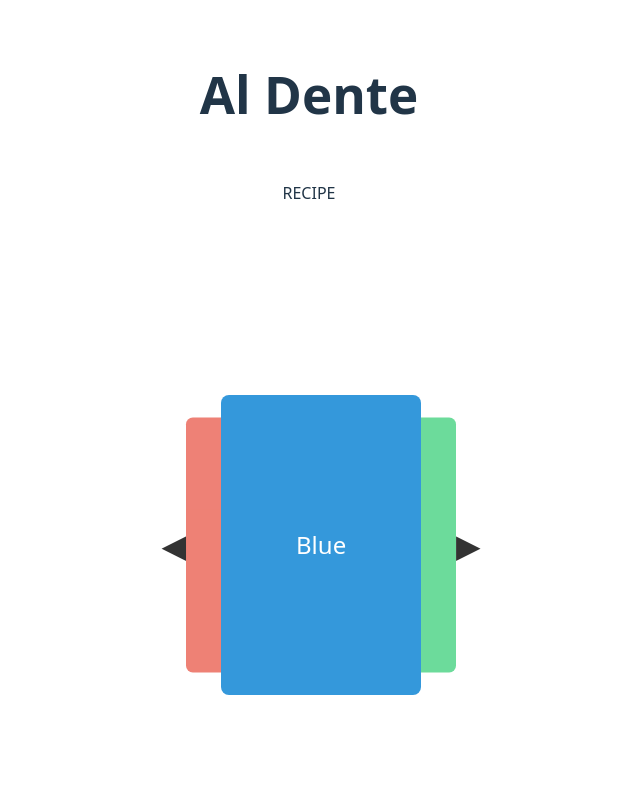
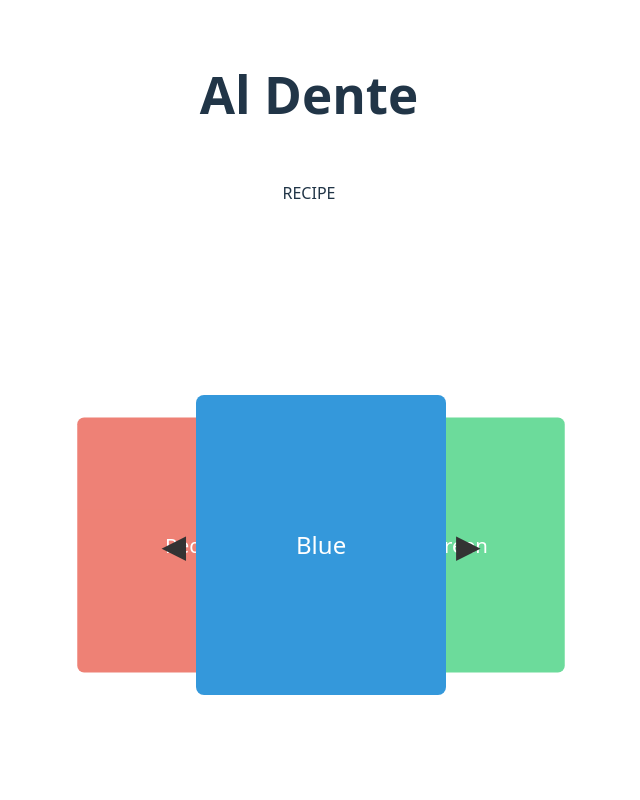
Before and after one commit to angien90/grupp4, a React (Vite) app in the folder grupp4/: page /recipe/1 in a window 1280 px wide. Shown: the top 800 px of the page, without its empty margins (331-971 px from the left). Built offline with nearby package versions, Linux system fonts and the light colour scheme.

Commit message:
corrected cards size

```diff
--- a/grupp4/src/Carousel.css
+++ b/grupp4/src/Carousel.css
@@ -28,7 +28,7 @@
 }
 
 .carousel-image {
-  width: 80%;
+  width: 100%;
   height: 300px;
   border-radius: 8px;
   transition: transform 0.5s ease, opacity 0.5s ease;
@@ -36,7 +36,7 @@
 }
 
 .carousel-image.left {
-  transform: translateX(-25%) scale(0.85);
+  transform: translateX(-55%) scale(0.85);
   opacity: 0.7;
   z-index: 1;
 }
@@ -48,7 +48,7 @@
 }
 
 .carousel-image.right {
-  transform: translateX(25%) scale(0.85);
+  transform: translateX(55%) scale(0.85);
   opacity: 0.7;
   z-index: 1;
 }
--- a/grupp4/src/components/Carousel.tsx
+++ b/grupp4/src/components/Carousel.tsx
@@ -1,5 +1,5 @@
-import React, { useState, useMemo, useEffect } from 'react';
-import '../Carousel.css'
+import React, { useState, useEffect } from 'react';
+import '../Carousel.css';
 import CarouselArrows from './Arrows';
 import CarouselDots from './Dots';
 
@@ -13,15 +13,9 @@ const ImageCarousel: React.FC = () => {
   const [currentIndex, setCurrentIndex] = useState(0);
   const [isAnimating, setIsAnimating] = useState(false);
 
-  const leftIndex = useMemo(
-    () => (currentIndex - 1 + images.length) % images.length,
-    [currentIndex]
-  );
-
-  const rightIndex = useMemo(
-    () => (currentIndex + 1) % images.length,
-    [currentIndex]
-  );
+  // Beräkningarna görs direkt i renderingen
+  const leftIndex = (currentIndex - 1 + images.length) % images.length;
+  const rightIndex = (currentIndex + 1) % images.length;
 
   const nextImage = () => {
     if (isAnimating) return;
```
